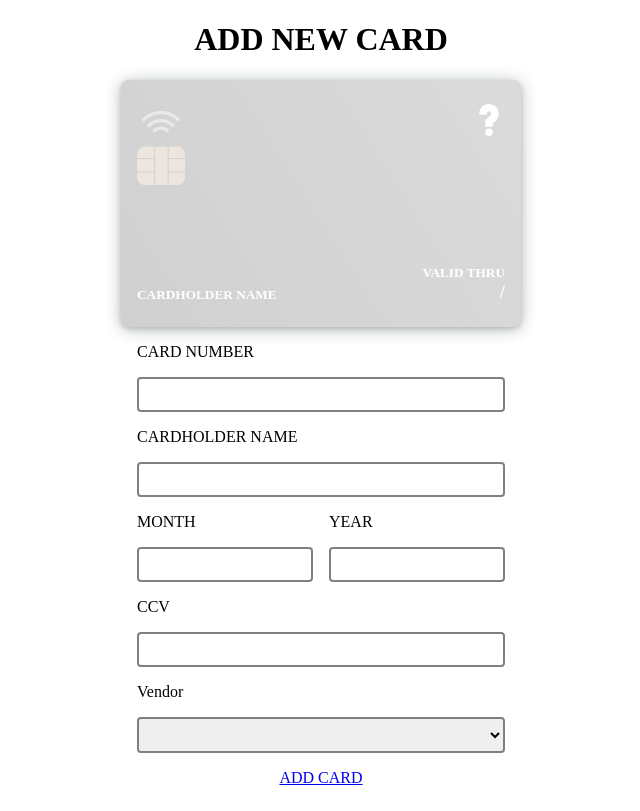
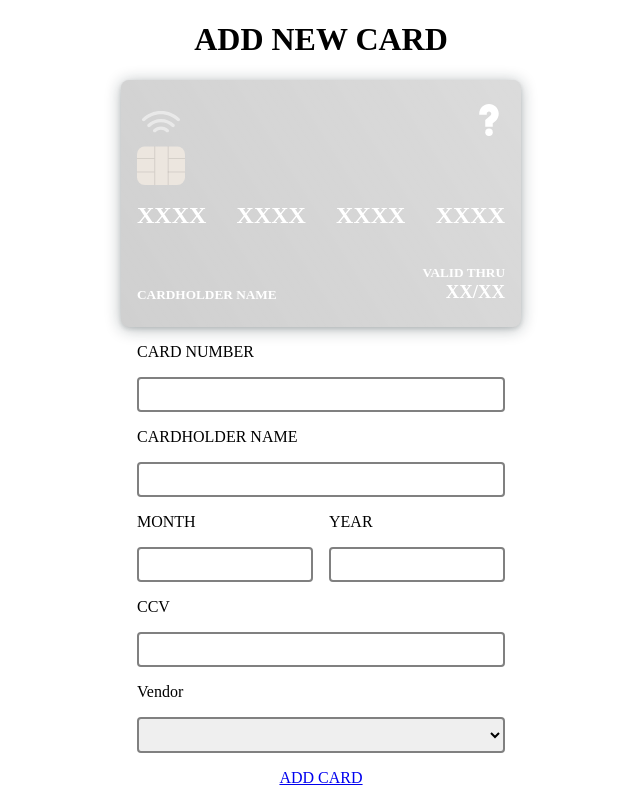
Before and after one commit to Hatzz/iths-e-wallet, a Vue app: page /new-card in a window 1280 px wide. Shown: the whole page, without its empty margins (319-959 px from the left). Built offline with nearby package versions, Linux system fonts and the light colour scheme.

Commit message:
Add placeholder text when filling in card number and date

```diff
--- a/src/components/Card.vue
+++ b/src/components/Card.vue
@@ -35,15 +35,29 @@ export default {
   },
   computed: {
     numberArray () {
-      return this.card.number.match(/.{1,4}/g) || []
+      const numberLength = this.card.number.length
+      const placeHolderNumber = this.fillPlaceholder(16, numberLength, this.card.number)
+
+      return placeHolderNumber.match(/.{1,4}/g) || []
     },
     date () {
-      return `${this.card.month}/${this.card.year}`
+      const monthLength = this.card.month.length
+      const placeHolderMonth = this.fillPlaceholder(2, monthLength, this.card.month)
+      const yearLength = this.card.year.length
+      const placeHolderYear = this.fillPlaceholder(2, yearLength, this.card.year)
+      return `${placeHolderMonth}/${placeHolderYear}`
     }
   },
   methods: {
     selectCard () {
       this.$emit('click', this.card)
+    },
+    fillPlaceholder (placeholderLength, textLength, text) {
+      let placeHolder = text
+      for (let i = textLength; i < placeholderLength; i++) {
+        placeHolder += 'X'
+      }
+      return placeHolder
     }
   },
   data () {
```
